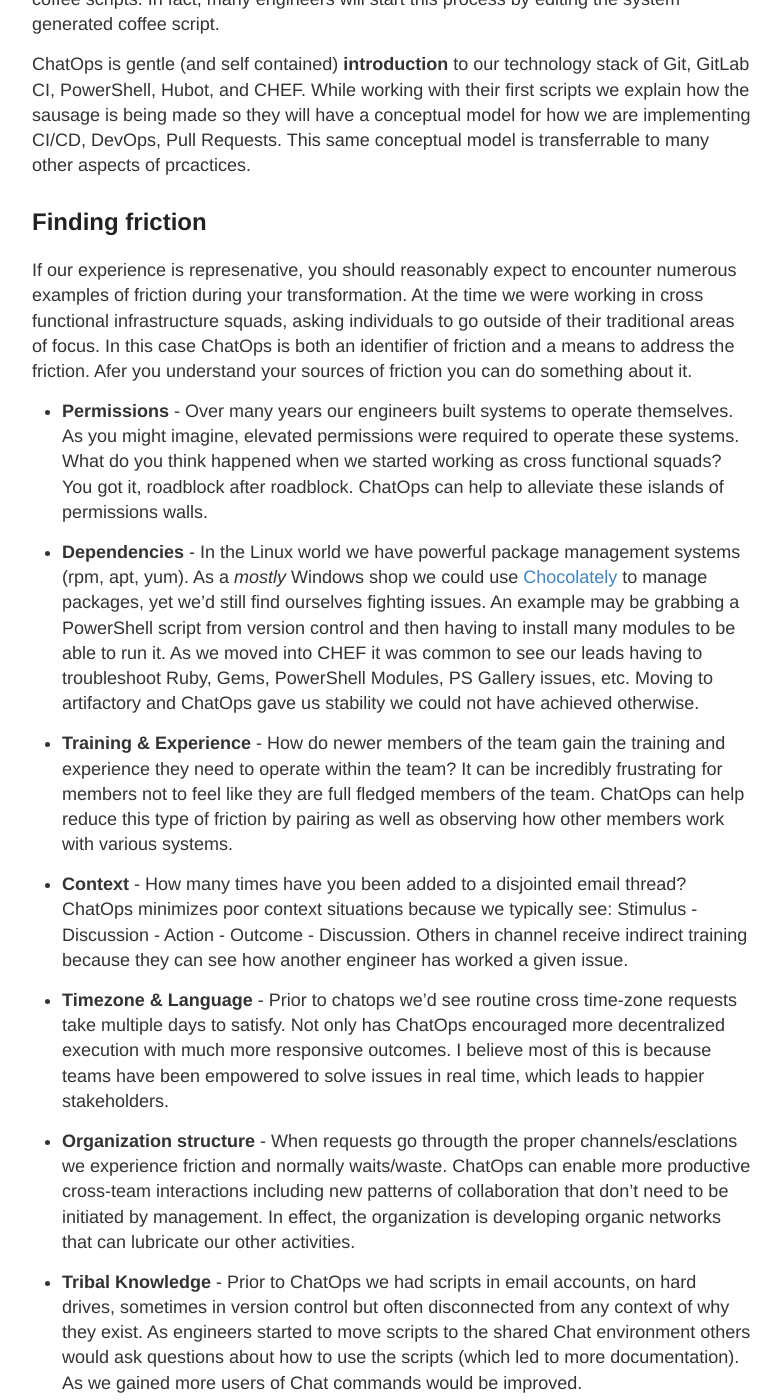
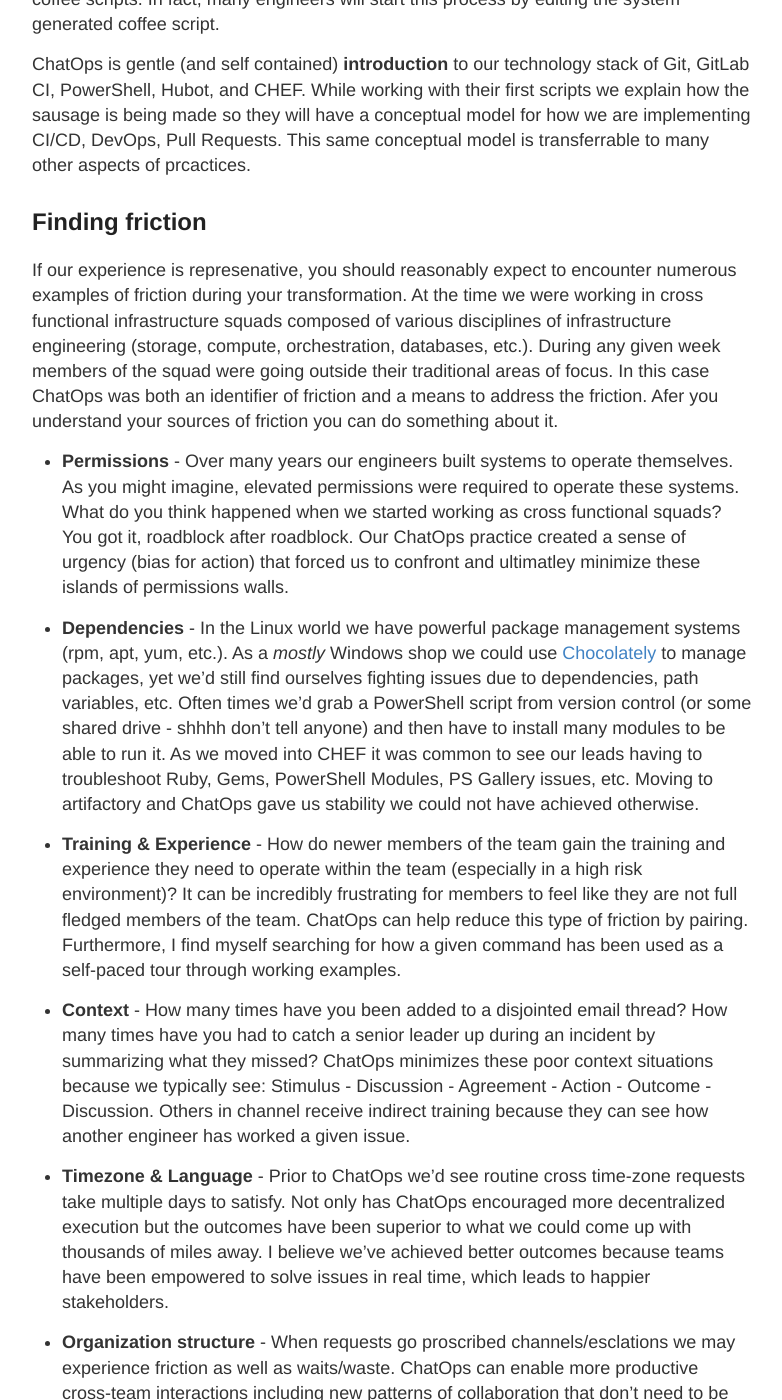
Before and after one commit to scottnasello/scottnasello.github.io, a Jekyll site: the page built from _posts/2018-09-24-ChatOps.md, in a window 1280 px wide and 1400 px high, scrolled down 2468 px. Shown: the whole window, without its empty margins (248-1030 px from the left). Built offline with Jekyll 4.4.1, drawn with Linux system fonts in a browser that asks for light colours; comment, search, counter and statistics services are not loaded; some of the changed text lies outside the part shown.

Commit message:
ChatOps links

```diff
--- a/_posts/2018-09-24-ChatOps.md
+++ b/_posts/2018-09-24-ChatOps.md
@@ -34,25 +34,41 @@ To make onboarding easier, we developed a process that autogenerates coffee scri
 ChatOps is gentle (and self contained) **introduction** to our technology stack of Git, GitLab CI, PowerShell, Hubot, and CHEF.  While working with their first scripts we explain how the sausage is being made so they will have a conceptual model for how we are implementing CI/CD, DevOps, Pull Requests.  This same conceptual model is transferrable to many other aspects of prcactices.
 
 ## Finding friction
-If our experience is represenative, you should reasonably expect to encounter numerous examples of friction during your transformation.  At the time we were working in cross functional infrastructure squads, asking individuals to go outside of their traditional areas of focus.  In this case ChatOps is both an identifier of friction and a means to address the friction.  Afer you understand your sources of friction you can do something about it.
+If our experience is represenative, you should reasonably expect to encounter numerous examples of friction during your transformation.  At the time we were working in cross functional infrastructure squads composed of various disciplines of infrastructure engineering (storage, compute, orchestration, databases, etc.).  During any given week members of the squad were going outside their traditional areas of focus.  In this case ChatOps was both an identifier of friction and a means to address the friction.  Afer you understand your sources of friction you can do something about it.
 
-* **Permissions** - Over many years our engineers built systems to operate themselves.  As you might imagine, elevated permissions were required to operate these systems.  What do you think happened when we started working as cross functional squads?  You got it, roadblock after roadblock.  ChatOps can help to alleviate these islands of permissions walls.
+* **Permissions** - Over many years our engineers built systems to operate themselves.  As you might imagine, elevated permissions were required to operate these systems.  What do you think happened when we started working as cross functional squads?  You got it, roadblock after roadblock.  Our ChatOps practice created a sense of urgency (bias for action) that forced us to confront and ultimatley minimize these islands of permissions walls.
 
-* **Dependencies** - In the Linux world we have powerful package management systems (rpm, apt, yum).  As a *mostly* Windows shop we could use [Chocolately](https://chocolatey.org/) to manage packages, yet we'd still find ourselves fighting issues.  An example may be grabbing a PowerShell script from version control and then having to install many modules to be able to run it. As we moved into CHEF it was common to see our leads having to troubleshoot Ruby, Gems, PowerShell Modules, PS Gallery issues, etc. Moving to artifactory and ChatOps gave us stability we could not have achieved otherwise.
+* **Dependencies** - In the Linux world we have powerful package management systems (rpm, apt, yum, etc.).  As a *mostly* Windows shop we could use [Chocolately](https://chocolatey.org/) to manage packages, yet we'd still find ourselves fighting issues due to dependencies, path variables, etc.  Often times we'd grab a PowerShell script from version control (or some shared drive - shhhh don't tell anyone) and then have to install many modules to be able to run it. As we moved into CHEF it was common to see our leads having to troubleshoot Ruby, Gems, PowerShell Modules, PS Gallery issues, etc. Moving to artifactory and ChatOps gave us stability we could not have achieved otherwise.
 
-* **Training & Experience** - How do newer members of the team gain the training and experience they need to operate within the team?  It can be incredibly frustrating for members not to feel like they are full fledged members of the team.  ChatOps can help reduce this type of friction by pairing as well as observing how other members work with various systems.
+* **Training & Experience** - How do newer members of the team gain the training and experience they need to operate within the team (especially in a high risk environment)?  It can be incredibly frustrating for members to feel like they are not full fledged members of the team.  ChatOps can help reduce this type of friction by pairing.  Furthermore, I find myself searching for how a given command has been used as a self-paced tour through working examples.
 
-* **Context** - How many times have you been added to a disjointed email thread? ChatOps minimizes poor context situations because we typically see: Stimulus - Discussion - Action - Outcome - Discussion. Others in channel receive indirect training because they can see how another engineer has worked a given issue.
+* **Context** - How many times have you been added to a disjointed email thread? How many times have you had to catch a senior leader up during an incident by summarizing what they missed?  ChatOps minimizes these poor context situations because we typically see: Stimulus - Discussion - Agreement - Action - Outcome - Discussion. Others in channel receive indirect training because they can see how another engineer has worked a given issue.
 
-* **Timezone & Language** - Prior to chatops we’d see routine cross time-zone requests take multiple days to satisfy. Not only has ChatOps encouraged more decentralized execution with much more responsive outcomes.  I believe most of this is because teams have been empowered to solve issues in real time, which leads to happier stakeholders.
+* **Timezone & Language** - Prior to ChatOps we’d see routine cross time-zone requests take multiple days to satisfy. Not only has ChatOps encouraged more decentralized execution but the outcomes have been superior to what we could come up with thousands of miles away.  I believe we've achieved better outcomes because teams have been empowered to solve issues in real time, which leads to happier stakeholders.
 
-* **Organization structure** - When requests go througth the proper channels/esclations we experience friction and normally waits/waste. ChatOps can enable more productive cross-team interactions including new patterns of collaboration that don't need to be initiated by management.  In effect, the organization is developing organic networks that can lubricate our other activities.
+* **Organization structure** - When requests go proscribed channels/esclations we may experience friction as well as waits/waste. ChatOps can enable more productive cross-team interactions including new patterns of collaboration that don't need to be initiated by management.  Management doesn't have to be the bottleneck or on the critical path!  In effect, the organization is developing organic networks that can lubricate our other activities.
 
-* **Tribal Knowledge** - Prior to ChatOps we had scripts in email accounts, on hard drives, sometimes in version control but often disconnected from any context of why they exist.  As engineers started to move scripts to the shared Chat environment others would ask questions about how to use the scripts (which led to more documentation).  As we gained more users of Chat commands would be improved.
+* **Tribal Knowledge** - Prior to ChatOps we had scripts in email accounts, on hard drives, sometimes in version control but often disconnected from any context of why they exist.  As engineers started to move scripts to the shared Chat environment others would ask questions about how to use the scripts (which led to more documentation).  As we gained more users of Chat these commands would be refactored and improved.
 
 ## Supporting the learning organization
 
-As we accelerated our ChatOps practice, it has encouraged more scripts to be created and shared.  At this point we have well over 500 scripts spanning all major technologies (Active Directory, vmware, EMC, Teradata, Commvault, SAP, SQL, Carbon Black, etc.). As mentioned, a key unlock for us was the wrapper process for PowerShell scripts.  Evenually members of other organizations asked us to create a **Python wrapper** as well.  Our practice has made it safe for engineers to learn, apply, and improve their coding practices.
+As we accelerated our ChatOps practice, it has encouraged more scripts to be created and shared.  At this point we have well over 500 scripts spanning all major technologies such as :
+* Active Directory
+* VDI
+* User Provisioning
+* Azure
+* GitLab
+* VSTS
+* All things retail (see some examples below)
+* vmware
+* EMC
+* Teradata
+* Commvault
+* SAP
+* SQL
+* Carbon Black
+
+ As mentioned, a key unlock for us was the wrapper process for PowerShell scripts.  The first wrapper was so well received that we eventually created a **Python wrapper** as well.  Our practice has made it safe for engineers to learn, apply, and improve their coding practices.
 
 ## Examples of ChatOps
 
```
